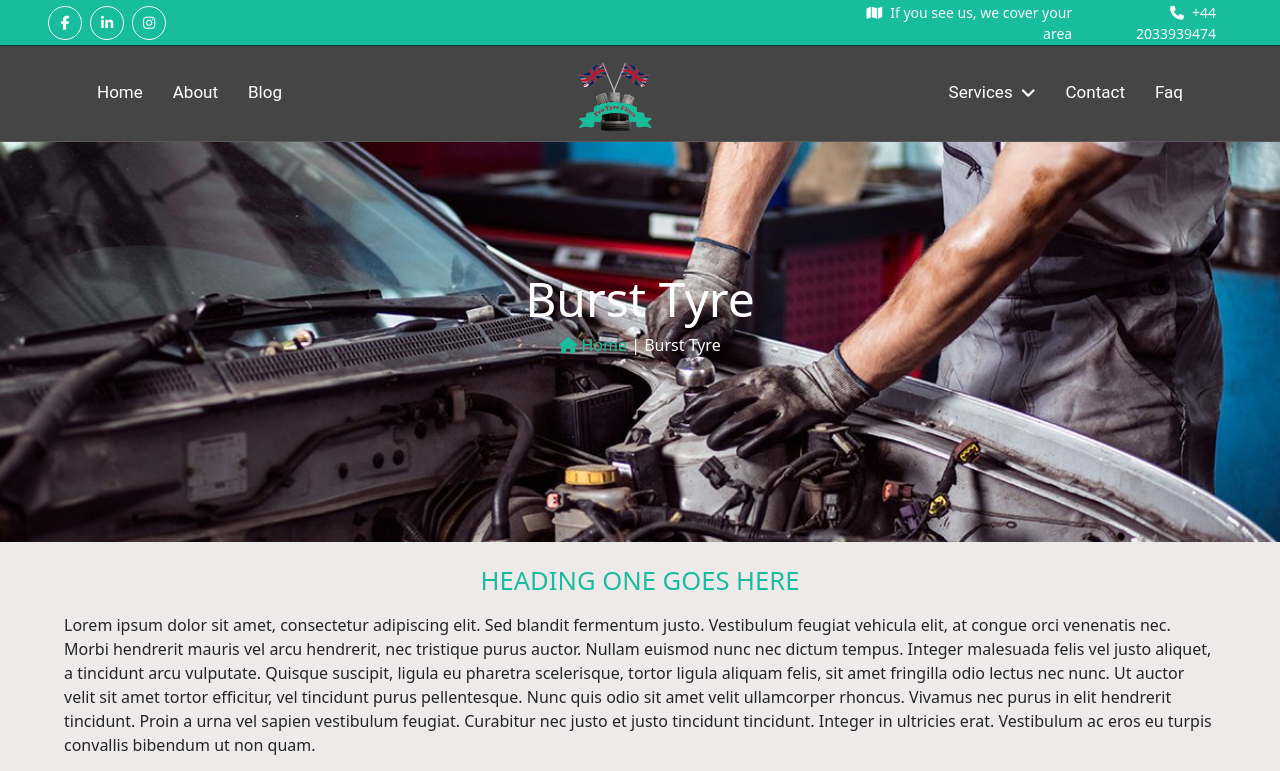
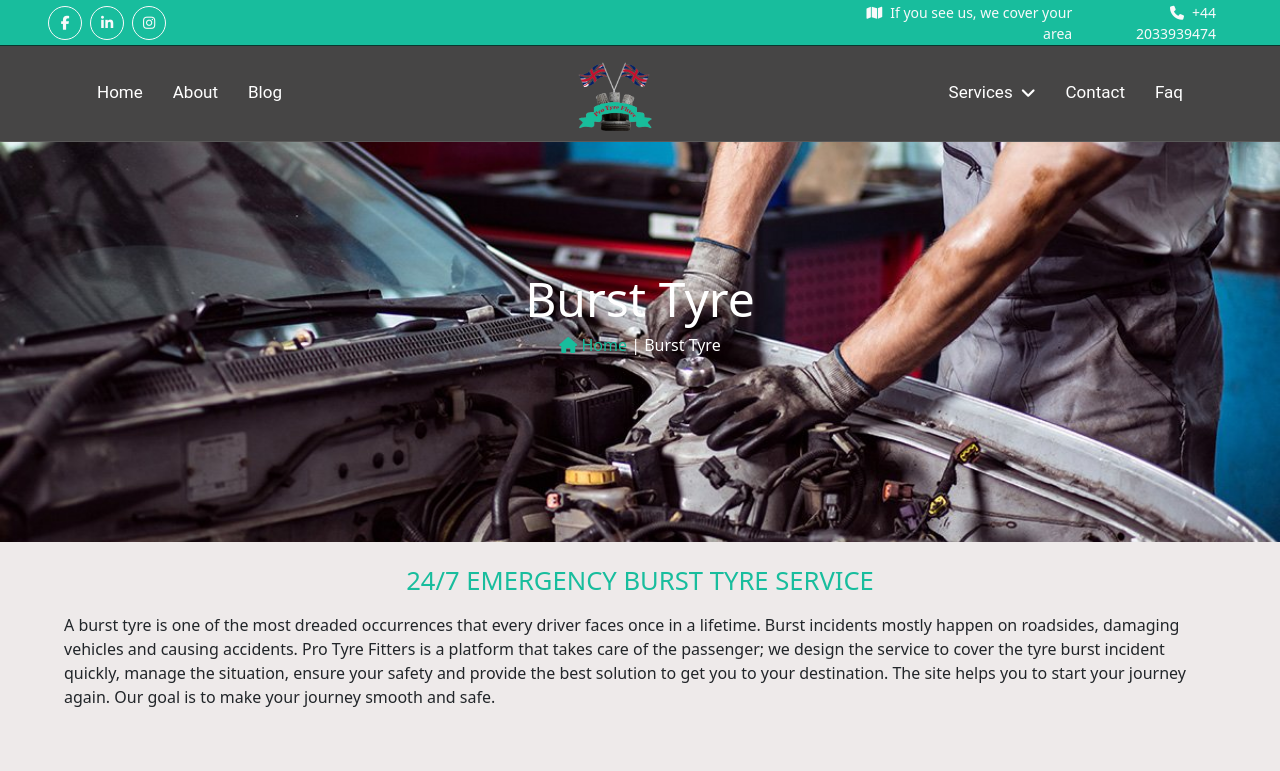
Before and after one commit to Mehwishmushtaq/MrTyreFitter, a React (Vite) app: page /services/burst-tyre in a window 1280 px wide. Shown: the top 771 px of the page. Built offline with nearby package versions, Linux system fonts and the light colour scheme.

Commit message:
Update BurstTyre.jsx

```diff
--- a/src/BurstTyre.jsx
+++ b/src/BurstTyre.jsx
@@ -14,20 +14,31 @@ const BurstTyre = () => {
         imgFive="/images/img-11.jpg"
         // Text
         pageTitle="Burst Tyre"
-        headingOne="heading one goes here"
-        headingTwo="heading two goes here"
-        headingThree="heading three goes here"
-        headingFour="heading four goes here"
-        headingFive="heading five goes here"
-        paraOne="Lorem ipsum dolor sit amet, consectetur adipiscing elit. Sed blandit fermentum justo. Vestibulum feugiat vehicula elit, at congue orci venenatis nec. Morbi hendrerit mauris vel arcu hendrerit, nec tristique purus auctor. Nullam euismod nunc nec dictum tempus. Integer malesuada felis vel justo aliquet, a tincidunt arcu vulputate. Quisque suscipit, ligula eu pharetra scelerisque, tortor ligula aliquam felis, sit amet fringilla odio lectus nec nunc. Ut auctor velit sit amet tortor efficitur, vel tincidunt purus pellentesque. Nunc quis odio sit amet velit ullamcorper rhoncus. Vivamus nec purus in elit hendrerit tincidunt. Proin a urna vel sapien vestibulum feugiat. Curabitur nec justo et justo tincidunt tincidunt. Integer in ultricies erat. Vestibulum ac eros eu turpis convallis bibendum ut non quam."
-        paraTwo="Lorem ipsum dolor sit amet consectetur, adipisicing elit. Ducimus eveniet, praesentium consectetur, temporibus assumenda eius maiores possimus explicabo quos officiis dolorum quod? Vitae harum delectus porro perspiciatis architecto ipsum sed.
-        Suscipit architecto rem voluptatibus quibusdam provident. Error excepturi sunt perspiciatis earum accusantium, cum blanditiis eius similique vero pariatur. Ea debitis explicabo accusamus molestiae ullam unde sunt provident saepe voluptatum animi?
-        Et nulla saepe quis esse ad ut, ea quod earum illum labore sint dolor velit reiciendis voluptatum, nihil quia corrupti, explicabo sit ex rem suscipit! Mollitia voluptatibus iste ab ex."
-        paraThree="Lorem ipsumi dolor sit amet, consectetur adipiscing elit. Sed blandit fermentum justo. Vestibulum feugiat vehicula elit, at congue orci venenatis nec. Morbi hendrerit mauris vel arcu hendrerit, nec tristique purus auctor. Nullam euismod nunc nec dictum tempus. Integer malesuada felis vel justo aliquet, a tincidunt arcu vulputate."
-        paraFour="Lorem ipsum dolor sit amet, consectetur adipiscing elit. Sed blandit fermentum justo. Vestibulum feugiat vehicula elit, at congue orci venenatis nec. Morbi hendrerit mauris vel arcu hendrerit, nec tristique purus auctor. Nullam euismod nunc nec dictum tempus. Integer malesuada felis vel justo aliquet, a tincidunt arcu vulputate."
-        paraFive="Lorem ipsum dolor sit amet consectetur, adipisicing elit. Ducimus eveniet, praesentium consectetur, temporibus assumenda eius maiores possimus explicabo quos officiis dolorum quod? Vitae harum delectus porro perspiciatis architecto ipsum sed.
-        Suscipit architecto rem voluptatibus quibusdam provident. Error excepturi sunt perspiciatis earum accusantium, cum blanditiis eius similique vero pariatur. Ea debitis explicabo accusamus molestiae ullam unde sunt provident saepe voluptatum animi?
-        Et nulla saepe quis esse ad ut, ea quod earum illum labore sint dolor velit reiciendis voluptatum, nihil quia corrupti, explicabo sit ex rem suscipit! Mollitia voluptatibus iste ab ex. Lorem ipsum dolor sit amet consectetur adipisicing elit. Quidem, mollitia."
+        headingOne="24/7 Emergency burst tyre service "
+        headingTwo="Immediately resolve your tyre burst issue"
+        headingThree="Highly trained Professionals deal with tyre blowouts "
+        headingFour="Tyre blowout service at your directed location "
+        headingFive="Ensure your travel with  burst tyre service"
+        paraOne="A burst tyre is one of the most dreaded occurrences that every driver faces once in a lifetime. Burst incidents mostly happen on roadsides, damaging vehicles and causing accidents. Pro Tyre Fitters is a platform that takes care of the passenger; we design the service to cover the tyre burst incident quickly, manage the situation, ensure your safety and provide the best solution to get you to your destination. The site helps you to start your journey again. Our goal is to make your journey smooth and safe.
+        "
+        paraTwo="A tyre burst will bring physical, mental and emotional stress and cause damage to you and your vehicle. This incident can be caused by overloading the vehicle, driving at high speed and driving with bad tyres. It's not easy to handle situations alone; you can't take the car to the garage, that's why we bring the garage to you with all the facilities. Our customer care officer thoroughly guides you on ensuring your safety, and professionals provide burst tyre service beyond your expectations that helps you resume your journey.
+        "
+        paraThree="We understand that an unexpected tyre blowout disrupts your day-to-day operations, your daily commute, office work, business schedule, and family and friends meetings. You may arrive late or miss an event or meeting. That can cause you unexpected stress that affects your health and work performance. We provide you with service from well-trained professionals who specialize in tyre repair services. They know all tyre-related problems and possible solutions.
+        "
+        paraFour="Our professionals respond quickly to your one call and reach your location, no matter where you are and what time it is. They are available 24/7 to serve you beyond time and place. They reached your location in the middle of the night, even in bad weather. We aim to provide a service that ensures your safety and facilitates your journey. They arrive at the location you direct, be it your home, workplace or roadside, to resolve your issue and resume your journey.
+        "
+        paraFive="To resolve the tyre burst situation, our expert reaches your location immediately and solves your problem with the best possible solution. They arrived with a complete tool kit and all necessary equipment. We understand that the sudden appearance of a tyre problem can strain your pocket, and we care about that stress. We offer you the best services at your directed location at the most affordable price with exceptional professionals who will restore your tyre and resume your journey in no time.
+        "
+        scardparaOne="We provide you with the best service to cover the event of a burst tyre and resume your journey towards your destination. Ensure your safety while travelling with our experts.
+        "
+        scardparaTwo="Our professionals are available 24/7 to deal with emergencies of burst tyres, solve them with the best possible solutions and reduce physical, mental and financial stress.
+        "
+        scardparaThree="Regardless of time and space constraints, our experts arrive at your directed location, arriving on the spot with the complete toolkit to fix your tyre problem efficiently.
+
+        "
+        scardOne="Amazing services  "
+        scardTwo="24/7 available "
+        scardThree="Serve you Anywhere, anytime"
      />
     </>
   )
```
